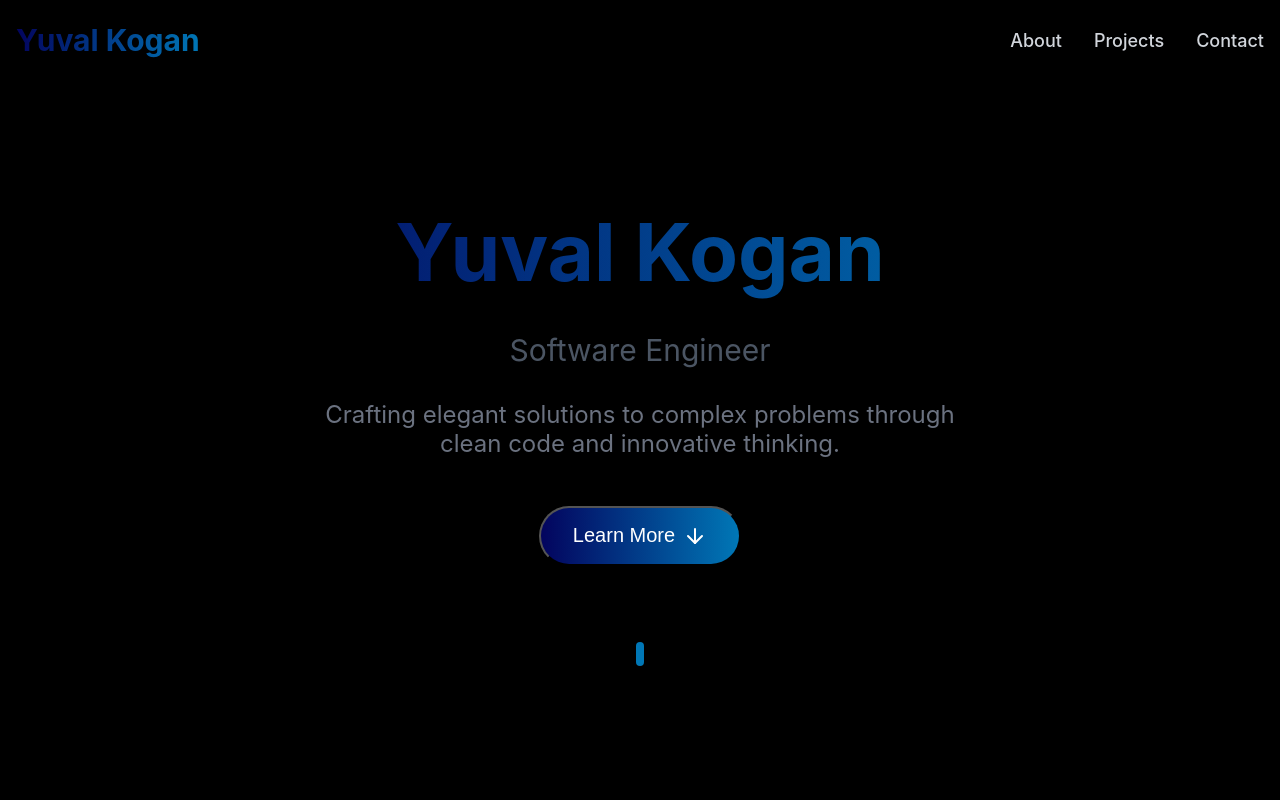
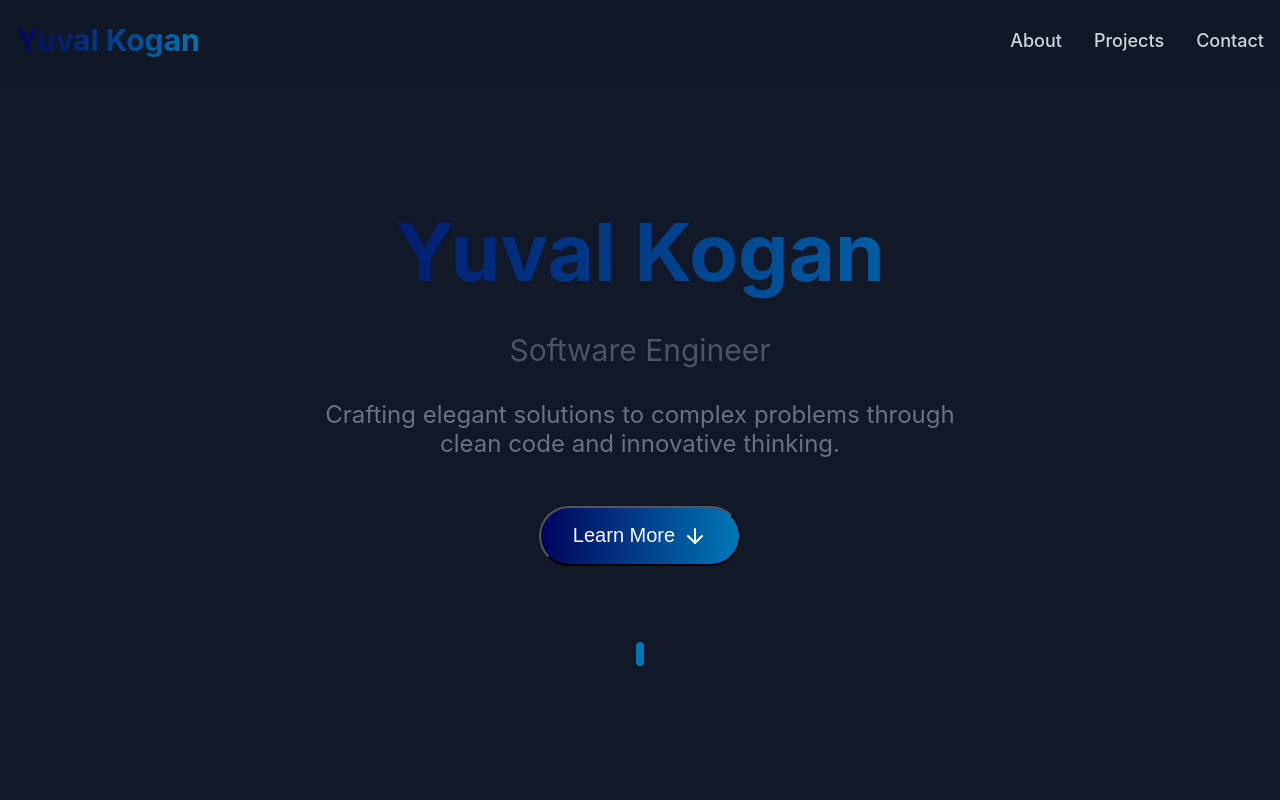
Before and after one commit to KoganTheDev/projects-website, a React (Create React App) app in the folder portfolio/: page / in a window 1280 px wide. Shown: the top 800 px of the page. Built offline with nearby package versions, Linux system fonts and the light colour scheme.

Commit message:
Update CSS, clean repo

```diff
--- a/portfolio/src/App.tsx
+++ b/portfolio/src/App.tsx
@@ -31,7 +31,7 @@
   }, [handleScroll]);
 
   return (
-    <div className="min-h-screen bg-black">
+    <div className="min-h-screen bg-gray-900">
       <Navbar activeSection={activeSection} />
       <main className="container mx-auto px-4">
         <Hero />
--- a/portfolio/src/components/Contact.tsx
+++ b/portfolio/src/components/Contact.tsx
@@ -24,7 +24,7 @@
 
 export const Contact: React.FC = () => {
   return (
-    <section id="contact" className="min-h-[20vh] flex items-center justify-center bg-black">
+    <section id="contact" className="min-h-[20vh] flex items-center justify-center bg-gray-900">
       <div className="max-w-4xl mx-auto px-4 py-6">
         <h2 className="text-4xl md:text-5xl font-bold text-center mb-4 bg-clip-text text-transparent bg-gradient-to-r from-federal-blue to-pacific-cyan">
           Contact Me
--- a/portfolio/src/components/Navbar.tsx
+++ b/portfolio/src/components/Navbar.tsx
@@ -25,7 +25,7 @@
   };
 
   return (
-    <nav className="fixed top-0 left-0 right-0 z-50 bg-black/80 backdrop-blur-md shadow-sm">
+    <nav className="fixed top-0 left-0 right-0 z-50 bg-gray-900/80 backdrop-blur-md shadow-sm">
       <div className="container mx-auto px-4">
         <div className="flex items-center justify-between h-20">
           <motion.a
--- a/portfolio/src/components/ProjectCard.tsx
+++ b/portfolio/src/components/ProjectCard.tsx
@@ -3,7 +3,6 @@
 
 interface ProjectCardProps {
   name: string;
-  video: string;
   images: string[];
   description: string;
   repoLink: string;
@@ -12,7 +11,6 @@
 
 export const ProjectCard = ({
   name,
-  video,
   images,
   description,
   repoLink,
--- a/portfolio/src/components/ProjectScroller.tsx
+++ b/portfolio/src/components/ProjectScroller.tsx
@@ -3,13 +3,9 @@
 import { ProjectCard } from './ProjectCard';
 import { ChevronLeft, ChevronRight } from 'lucide-react';
 
-
-// TODO: edit videos and put the ones i made
-// ? Understand why there are way too many images for the project constants
 const projects = [
   {
     name: 'TCP/IP Stack Implementation',
-    video: 'https://github.com/KoganTheDev/PROJECT',
     images: [
       'https://images.unsplash.com/photo-1555066931-4365d14bab8c?w=800&auto=format&fit=crop&q=60',
       'https://images.unsplash.com/photo-1555066931-4365d14bab8c?w=800&auto=format&fit=crop&q=60',
@@ -22,7 +18,6 @@
   },
   {
     name: 'Advanced Web Technologies',
-    video: 'https://github.com/KoganTheDev/Advanced-Web-Technologies',
     images: [
       'https://images.unsplash.com/photo-1555066931-4365d14bab8c?w=800&auto=format&fit=crop&q=60',
       'https://images.unsplash.com/photo-1555066931-4365d14bab8c?w=800&auto=format&fit=crop&q=60',
@@ -35,7 +30,6 @@
   },
   {
     name: 'Cloud Computing Project',
-    video: 'https://github.com/KoganTheDev/cloud-computing-project',
     images: [
       'https://images.unsplash.com/photo-1544197150-b99a580bb7a8?w=800&auto=format&fit=crop&q=60',
       'https://images.unsplash.com/photo-1544197150-b99a580bb7a8?w=800&auto=format&fit=crop&q=60',
@@ -48,7 +42,6 @@
   },
   {
     name: 'BLib - Library Management System',
-    video: 'https://github.com/KoganTheDev/BLib_MidTerm_Project',
     images: [
       'https://images.unsplash.com/photo-1524995997946-a1c2e315a42f?w=800&auto=format&fit=crop&q=60',
       'https://images.unsplash.com/photo-1521587760476-6c12a4b040da?w=800&auto=format&fit=crop&q=60',
@@ -61,7 +54,6 @@
   },
   {
     name: 'Custom UNIX Shells',
-    video: 'https://github.com/KoganTheDev/Custom-UNIX-Shells',
     images: [
       'https://images.unsplash.com/photo-1555066931-4365d14bab8c?w=800&auto=format&fit=crop&q=60',
       'https://images.unsplash.com/photo-1555066931-4365d14bab8c?w=800&auto=format&fit=crop&q=60',
@@ -74,7 +66,6 @@
   },
   {
     name: 'Gymbory Website',
-    video: 'https://github.com/KoganTheDev/The-Gymbory-Website',
     images: [
       'https://images.unsplash.com/photo-1534438327276-14e5300c3a48?w=800&auto=format&fit=crop&q=60',
       'https://images.unsplash.com/photo-1534438327276-14e5300c3a48?w=800&auto=format&fit=crop&q=60',
```
